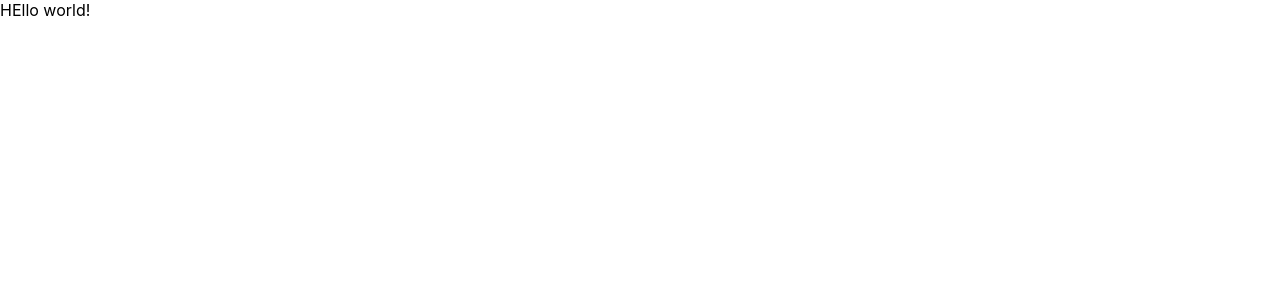
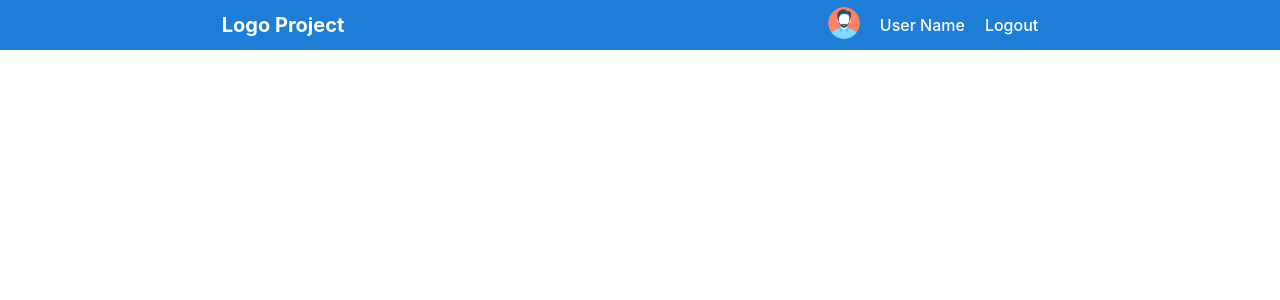
Before and after one commit to Pierluigi10/Social-Login-with-Passport.js, a React (Create React App) app: page / in a window 1280 px wide. Shown: the top 300 px of the page. Built offline with nearby package versions, Linux system fonts and the light colour scheme; the HTML template or start-up script is replaced by a standard one.

Commit message:
create and style navbar

```diff
--- a/src/App.js
+++ b/src/App.js
@@ -1,5 +1,12 @@
+import Navbar from "./components/Navbar";
+import "./app.css";
+
 function App() {
-  return <div className="App">HEllo world!</div>;
+  return (
+    <div className="App">
+      <Navbar />
+    </div>
+  );
 }
 
 export default App;
--- /dev/null
+++ b/src/app.css
@@ -0,0 +1,32 @@
+.navbar {
+  height: 50px;
+  background-color: rgb(30, 125, 214);
+  color: white;
+  display: flex;
+  align-items: center;
+  justify-content: space-around;
+}
+
+.logo {
+  font-size: 20px;
+  font-weight: bold;
+}
+
+.list {
+  display: flex;
+  align-items: center;
+  list-style: none;
+}
+
+.listItem {
+  margin-right: 20px;
+  font-weight: 500;
+  cursor: pointer;
+}
+
+.avatar {
+  width: 32px;
+  height: 32px;
+  border-radius: 50%;
+  object-fit: cover;
+}
--- /dev/null
+++ b/src/components/Navbar.js
@@ -0,0 +1,19 @@
+import React from "react";
+import avatar from "../images/avatar.png";
+
+const Navbar = () => {
+  return (
+    <div className="navbar">
+      <span className="logo">Logo Project</span>
+      <ul className="list">
+        <li className="listItem">
+          <img src={avatar} alt="" className="avatar" />
+        </li>
+        <li className="listItem">User Name</li>
+        <li className="listItem">Logout</li>
+      </ul>
+    </div>
+  );
+};
+
+export default Navbar;
```
Also changed, not shown: src/images/avatar.png (added), src/images/logo.png (added).
